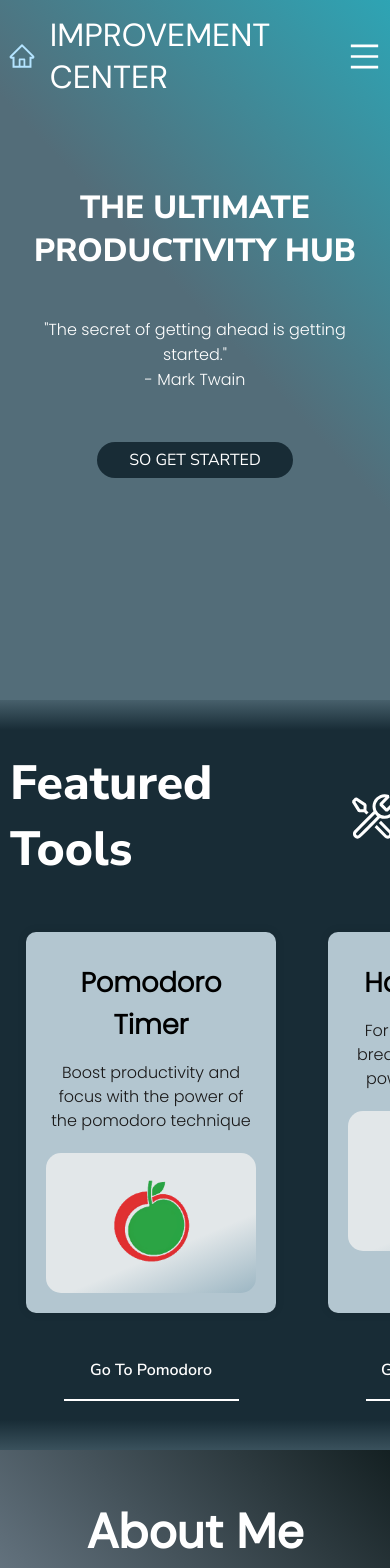
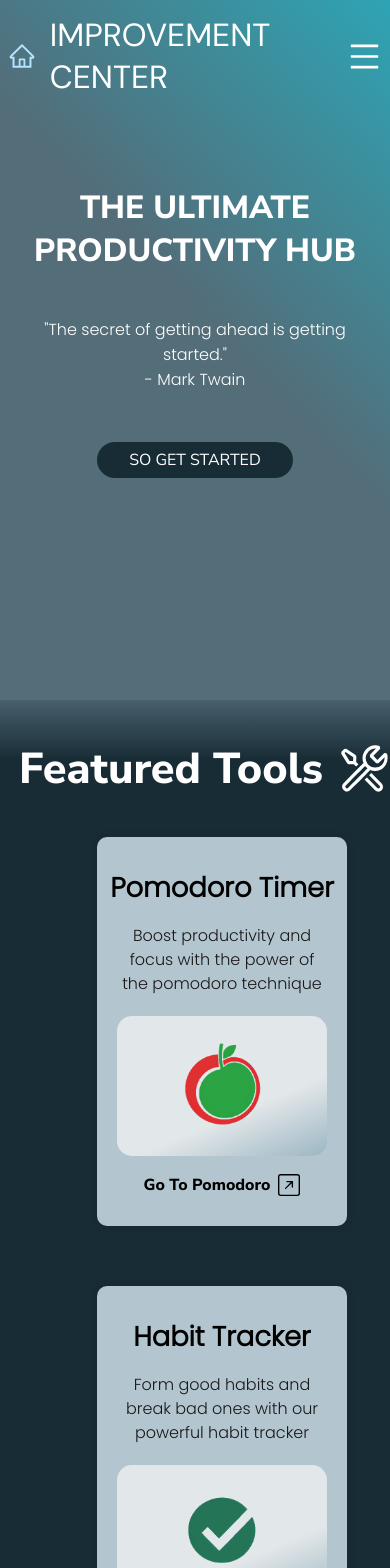
Before and after one commit to m1ckeyyy/improvement-center, a React (Vite) app in the folder client/: page / in a window 390 px wide. Shown: the top 1568 px of the page. Built offline with nearby package versions, Linux system fonts and the light colour scheme.

Commit message:
mobile responsiveness - tools section

```diff
--- a/client/src/components/ToolsSection/ToolsSection.jsx
+++ b/client/src/components/ToolsSection/ToolsSection.jsx
@@ -1,5 +1,6 @@
 import styles from "./ToolsSection.module.scss";
 import { VscTools } from "react-icons/vsc";
+import { BsArrowUpRightSquare } from "react-icons/bs";
 const ToolsSection = () => {
 	return (
 		<>
@@ -22,7 +23,9 @@ const ToolsSection = () => {
 								className={styles.pomodoroImg}
 							/>
 
-              <a href="#">Go To Pomodoro</a>
+							<a href="#">
+								Go To Pomodoro <BsArrowUpRightSquare size="22" />
+							</a>
 						</div>
 						<div className={styles.tool}>
 							<h2>Habit Tracker</h2>
@@ -35,7 +38,10 @@ const ToolsSection = () => {
 								alt="habittracker"
 								className={styles.habitTrackerImg}
 							/>
-              <a href="#">Go To Habit Tracker</a>
+							<a href="#">
+								Go To Habit Tracker
+								<BsArrowUpRightSquare size="22" />
+							</a>
 						</div>
 						<div className={styles.tool}>
 							<h2>Daily Journal</h2>
@@ -48,7 +54,10 @@ const ToolsSection = () => {
 								alt="journal"
 								className={styles.journalImg}
 							/>
-              <a href="#">Go To Daily Journal</a>
+							<a href="#">
+								Go To Daily Journal
+								<BsArrowUpRightSquare size="22" />
+							</a>
 						</div>
 					</div>
 				</section>
--- a/client/src/components/ToolsSection/ToolsSection.module.scss
+++ b/client/src/components/ToolsSection/ToolsSection.module.scss
@@ -10,7 +10,7 @@
 .container {
 	overflow: hidden;
 	// height: 100vh;
-	min-height: 750px;
+	min-height: 900px;
 	background: linear-gradient(
 		180deg,
 		rgba(83, 109, 121, 1) -1%,
@@ -31,7 +31,7 @@
 	display: flex;
 	align-items: center;
 	justify-content: center;
-	padding: 50px 0px;
+	padding: 8% 0 8% 0;
 	h1 {
 		font-family: "Nunito Sans", sans-serif;
 		font-weight: 800;
@@ -42,14 +42,14 @@
 	}
 }
 .toolsContainer {
-	margin: 0 auto;
-	// display: flex;
-	// justify-content: space-between;
-	// align-items: center;
 	display: grid;
 	grid-template-columns: repeat(3, 1fr);
-
-	height: 100%;
+	gap: 80px;
+	// margin-left: 50px;
+	// margin-right: 50px;
+	margin: 0 14%;
+	margin-bottom: 16%;
+	// margin-top: 100px;
 }
 
 .tool {
@@ -68,7 +68,7 @@
 	box-shadow: 0px 0px 10px rgba(0, 0, 0, 0.1);
 	text-align: center;
 	position: relative;
-	margin: 0 26px;
+	// margin: 0 26px;
 	z-index: 1;
 	h2 {
 		font-family: "Nunito Sans", sans-serif;
@@ -77,6 +77,7 @@
 		font-weight: 600;
 		padding: 10px 0 15px 0;
 		font-size: 1.7em;
+		white-space: nowrap;
 	}
 	p {
 		font-family: "Nunito Sans", sans-serif;
@@ -97,7 +98,7 @@
 		text-align: center;
 		position: absolute;
 		bottom: -23%;
-		width: 70%;
+		width: 68%;
 		height: 50px;
 		color: #fff;
 		background-color: #182c36;
@@ -109,6 +110,10 @@
 			transition: transform 0.2s ease;
 			transform: translate(0, -4px);
 		}
+		svg {
+			margin-left: 8px;
+			background-color: rgb(40, 71, 34);
+		}
 	}
 	.pomodoroImg,
 	.habitTrackerImg,
@@ -119,7 +124,6 @@
 			rgba(226, 231, 233, 1) 65%,
 			rgba(156, 182, 195, 1) 100%
 		);
-
 		width: 100%;
 		border-radius: 15px;
 	}
@@ -130,3 +134,54 @@
 		flex-direction: column;
 	}
 }
+@media (max-width: 840px) {
+	// .toolsContainer {
+	// 	grid-template-columns: repeat(3, 1fr);
+	// }
+}
+@media (max-width: 1280px) {
+	.toolsContainer {
+		gap: 30px;
+		margin: 0 8%;
+		margin-bottom: 14%;
+	}
+}
+
+@media (max-width: 958px) {
+	.toolsContainer {
+		gap: 20px;
+		margin: 0 20px;
+		margin-bottom: 16%;
+
+		// margin-left: 30px;
+		// margin-right: 30px;
+	}
+
+	.toolsHeader {
+		padding: 10% 0 10% 0;
+		h1 {
+			font-size: 2.7em;
+		}
+	}
+}
+@media (max-width: 835px) {
+	.toolsContainer {
+		grid-template-columns: auto;
+		gap: 60px;
+	}
+	.tool {
+		margin: 0 22%;
+		a {
+			position: sticky;
+			background-color: transparent;
+			color: black;
+			font-weight: bold;
+			border: none;
+			width: 90%;
+			align-items: flex-end;
+			svg {
+				background-color: transparent;
+			}
+		}
+	}
+}
```
Lines whose indentation alone changed are shown as unchanged.
